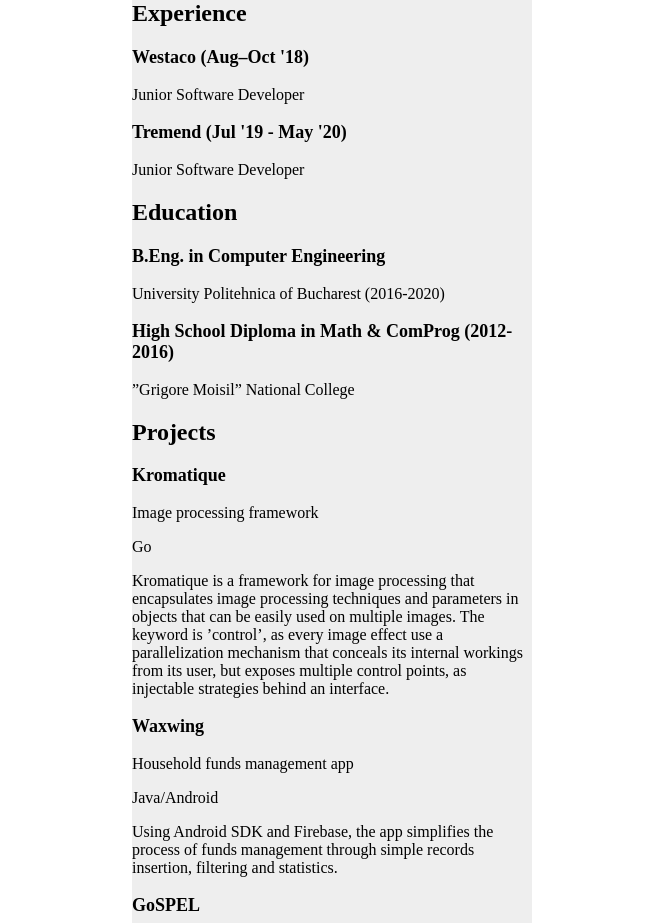
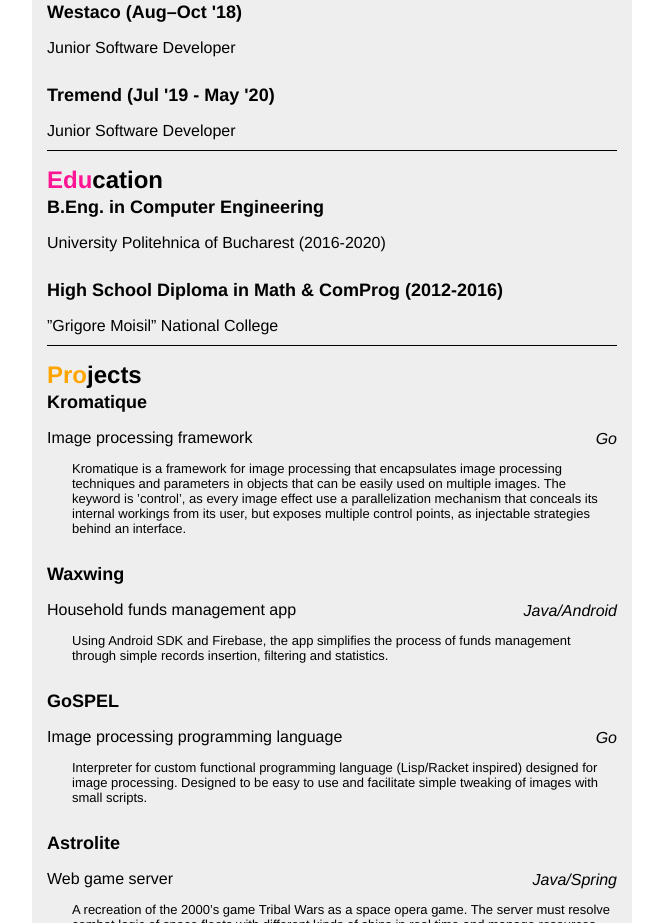
Before and after one commit to KennyTheBard/KennyTheBard.github.io, a plain HTML site: page index.html in a window 1280 px wide. Shown: the part 117-1040 px from the top of the page, without its empty margins (308-971 px from the left). Drawn offline with Linux system fonts and the light colour scheme.

Commit message:
Finished resume

```diff
--- a/index.html
+++ b/index.html
@@ -14,41 +14,41 @@
 
         <div class="content">
             <!-- EXPERIENCE -->
-            <div>
-                <h2 class="category">Experience</h2>
-                <div>
-                    <h3 class="entry-title">Westaco (Aug–Oct '18)</h3>
+            <div class="category">
+                <h2 class="category-title"><span style="color: darkcyan">Exp</span>erience</h2>
+                <div class="entry">
+                    <p class="entry-title">Westaco (Aug–Oct '18)</p>
                     <p class="entry-subtitle">Junior Software Developer</p>
                 </div>
 
-                <div>
-                    <h3 class="entry-title">Tremend (Jul '19 - May '20)</h3>
+                <div class="entry">
+                    <p class="entry-title">Tremend (Jul '19 - May '20)</p>
                     <p class="entry-subtitle">Junior Software Developer</p>
                 </div>
             </div>
 
             <!-- EDUCATION -->
-            <div>
-                <h2 class="category">Education</h2>
-                <div>
-                    <h3 class="entry-title">B.Eng. in Computer Engineering</h3>
+            <div class="category">
+                <h2 class="category-title"><span style="color: deeppink">Edu</span>cation</h2>
+                <div class="entry">
+                    <p class="entry-title">B.Eng. in Computer Engineering</p>
                     <p class="entry-subtitle">University Politehnica of Bucharest (2016-2020)</p>
                 </div>
 
-                <div>
-                    <h3 class="entry-title">High School Diploma in Math & ComProg (2012-2016)</h3>
+                <div class="entry">
+                    <p class="entry-title">High School Diploma in Math & ComProg (2012-2016)</p>
                     <p class="entry-subtitle">”Grigore Moisil” National College</p>
                 </div>
             </div>
 
             <!-- PROJECTS -->
-            <div>
-                <h2 class="category">Projects</h2>
-                <div>
-                    <h3 class="entry-title">Kromatique</h3>
+            <div class="category">
+                <h2 class="category-title"><span style="color: orange">Pro</span>jects</h2>
+                <div class="entry">
+                    <p class="entry-title">Kromatique</p>
                     <p class="entry-subtitle">Image processing framework</p>
-                    <p>Go</p>
-                    <p>
+                    <p class="stack">Go</p>
+                    <p class="description">
                         Kromatique is a framework for image processing that encapsulates image
                         processing techniques and parameters in objects that can be easily used on
                         multiple images. The keyword is ’control’, as every image effect use a parallelization
@@ -57,36 +57,36 @@
                     </p>
                 </div>
 
-                <div>
-                    <h3 class="entry-title">Waxwing</h3>
+                <div class="entry">
+                    <p class="entry-title">Waxwing</p>
                     <p class="entry-subtitle">Household funds management app</p>
-                    <p>Java/Android</p>
-                    <p>
+                    <p class="stack">Java/Android</p>
+                    <p class="description">
                         Using Android SDK and Firebase, the app simplifies the process of funds management
                         through simple records insertion, filtering and statistics.
                     </p>
                 </div>
 
-                <div>
-                    <h3 class="entry-title">
+                <div class="entry">
+                    <p class="entry-title">
                         GoSPEL
-                    </h3>
+                    </p>
                     <p class="entry-subtitle">Image processing programming language</p>
-                    <p>Go</p>
-                    <p>
+                    <p class="stack">Go</p>
+                    <p class="description">
                         Interpreter for custom functional programming language (Lisp/Racket inspired)
                         designed for image processing. Designed to be easy to use and facilitate
                         simple tweaking of images with small scripts.
                     </p>
                 </div>
 
-                <div>
-                    <h3 class="entry-title">
+                <div class="entry">
+                    <p class="entry-title">
                         Astrolite
-                    </h3>
+                    </p>
                     <p class="entry-subtitle">Web game server</p>
-                    <p>Java/Spring</p>
-                    <p>
+                    <p class="stack">Java/Spring</p>
+                    <p class="description">
                         A recreation of the 2000’s game Tribal Wars as a space opera game. The
                         server must resolve combat logic of space fleets with different kinds of ships
                         in real time and manage resources that are generated each moment.
@@ -96,5 +96,7 @@
             </div>
         </div>
 
+        <div class="empty-space"></div>
+
     </body>
 </html>
--- a/style.css
+++ b/style.css
@@ -1,24 +1,56 @@
+html *
+{
+   color: #000;
+   font-family: Helvetica !important;
+}
+
 body {
-    width: 400px;
+    width: 600px;
     margin: auto
+}
+
+h1.name {
+    font-size: xx-large;
+    font-weight: bold;
+    background-color: gray;
+    color: white;
+    text-align: center;
+    padding: 10px;
+    padding-bottom: 20px;
+    margin-bottom: 0px;
 }
 
 .content {
     align-self: right;
     background:#eee;
+    padding: 15px;
 }
 
-h1.name {
-    font-size: xx-large;
-    font-weight: bold;
+.empty-space {
+    margin-top: 100px;
 }
 
-h2.category {
+.category {
+    margin-bottom: 30px;
+    border-bottom: 1px solid black;
+}
+
+.entry {
+    padding-bottom: 10px;
+}
+
+h2.category-title {
     font-size: x-large;
     font-weight: bold;
+    margin-top: -15px;
+    margin-bottom: -15px;
 }
 
-h3.entry-title {
+p {
+    margin-bottom: 0px;
+}
+
+p.entry-title {
     font-size: large;
     font-weight: bold;
 }
@@ -26,3 +58,16 @@ h3.entry-title {
 p.entry-subtitle {
     font-size: medium;
 }
+
+p.stack {
+    font-style: italic;
+    text-align: right;
+    position: relative;
+    bottom: 33px;
+}
+
+p.description {
+    font-size: small;
+    padding-left: 25px;
+    margin-top: -20px;
+}
```
